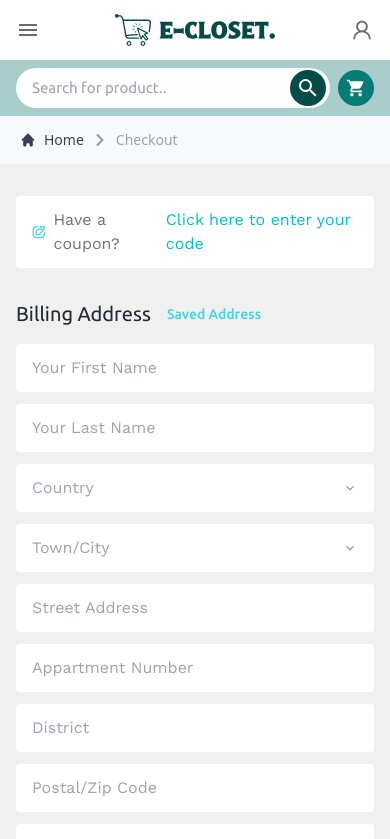
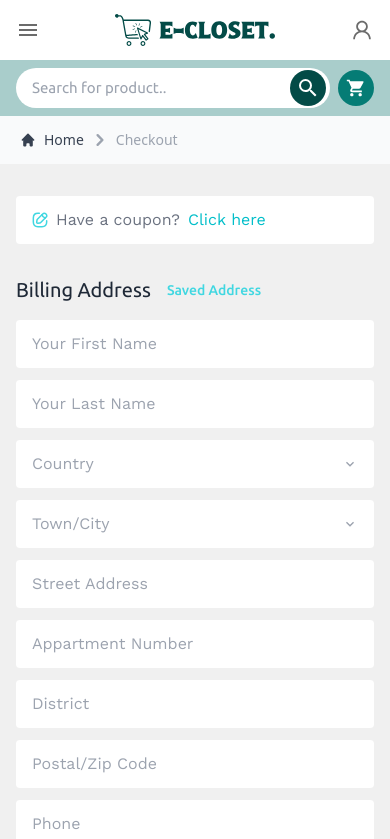
Before and after one commit to ahonkhan/ecloset-frontend, a React (Vite) app: page /checkout in a window 390 px wide. Shown: the top 839 px of the page. Built offline with nearby package versions, Linux system fonts and the light colour scheme.

Commit message:
have coupon responsive

```diff
--- a/src/public/checkout/components/coupon/HaveCoupon.jsx
+++ b/src/public/checkout/components/coupon/HaveCoupon.jsx
@@ -3,14 +3,14 @@ import { Link } from 'react-router-dom'
 const HaveCoupon = () => {
     return (
         <div className='site-container mt-8'>
-            <div className="bg-white font-WorkSans py-3 px-4 flex items-center gap-2 rounded">
+            <div className="bg-white font-WorkSans w-full py-3 px-4 flex items-center gap-2 rounded">
                 <svg width="16" height="16" viewBox="0 0 16 16" fill="none" xmlns="http://www.w3.org/2000/svg">
                     <path d="M7.33301 1.33333H5.99967C2.66634 1.33333 1.33301 2.66667 1.33301 6V10C1.33301 13.3333 2.66634 14.6667 5.99967 14.6667H9.99967C13.333 14.6667 14.6663 13.3333 14.6663 10V8.66667" stroke="#40D7E1" stroke-width="1.5" stroke-linecap="round" stroke-linejoin="round" />
                     <path d="M10.6933 2.01333L5.43992 7.26667C5.23992 7.46667 5.03992 7.86 4.99992 8.14667L4.71325 10.1533C4.60659 10.88 5.11992 11.3867 5.84659 11.2867L7.85325 11C8.13325 10.96 8.52659 10.76 8.73325 10.56L13.9866 5.30667C14.8933 4.4 15.3199 3.34667 13.9866 2.01333C12.6533 0.68 11.5999 1.10667 10.6933 2.01333Z" stroke="#40D7E1" stroke-width="1.5" stroke-miterlimit="10" stroke-linecap="round" stroke-linejoin="round" />
                     <path d="M9.94043 2.76667C10.3871 4.36 11.6338 5.60667 13.2338 6.06" stroke="#40D7E1" stroke-width="1.5" stroke-miterlimit="10" stroke-linecap="round" stroke-linejoin="round" />
                 </svg>
                 <p className='text-gray-500'>Have a coupon?</p>
-                <p className='text-darkBlue hover:underline cursor-pointer'>Click here to enter your code</p>
+                <p className='text-darkBlue hover:underline shrink-0 cursor-pointer '><span>Click here</span> <span className='hidden md:inline'>to enter your code</span></p>
             </div>
         </div>
     )
```
